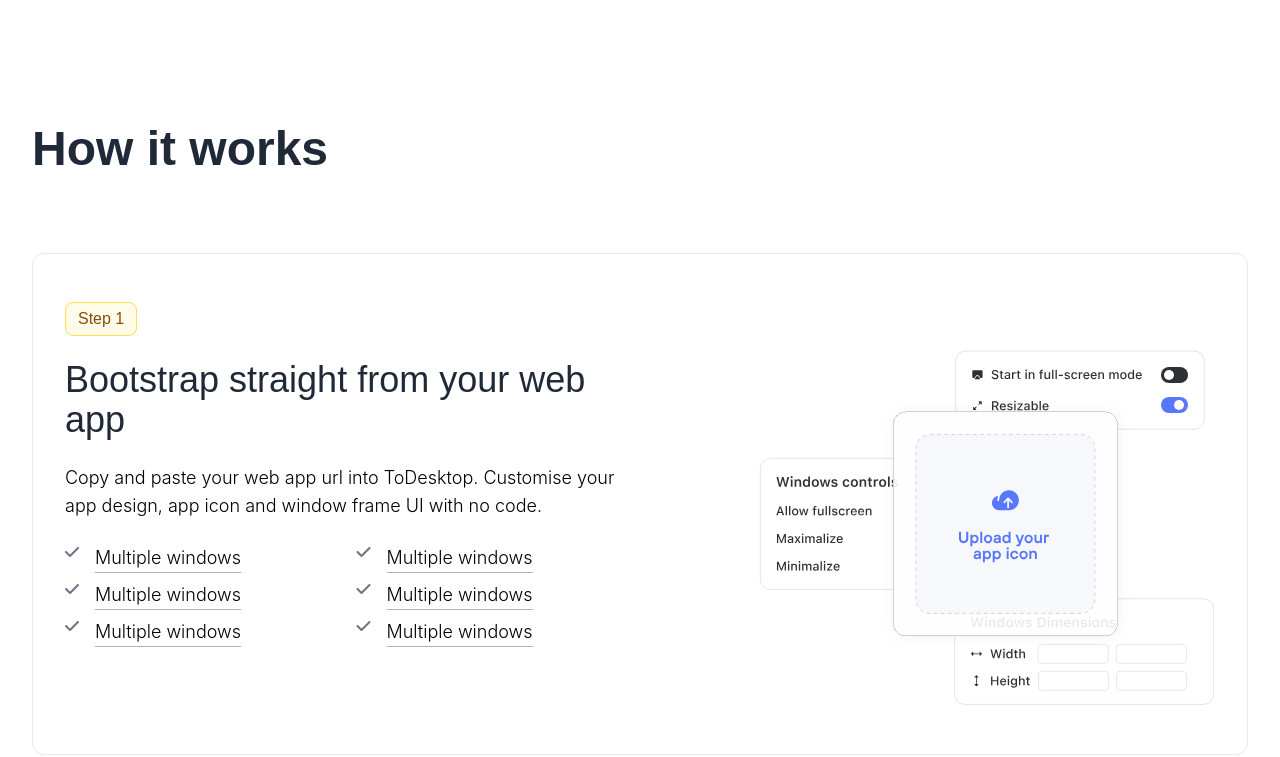
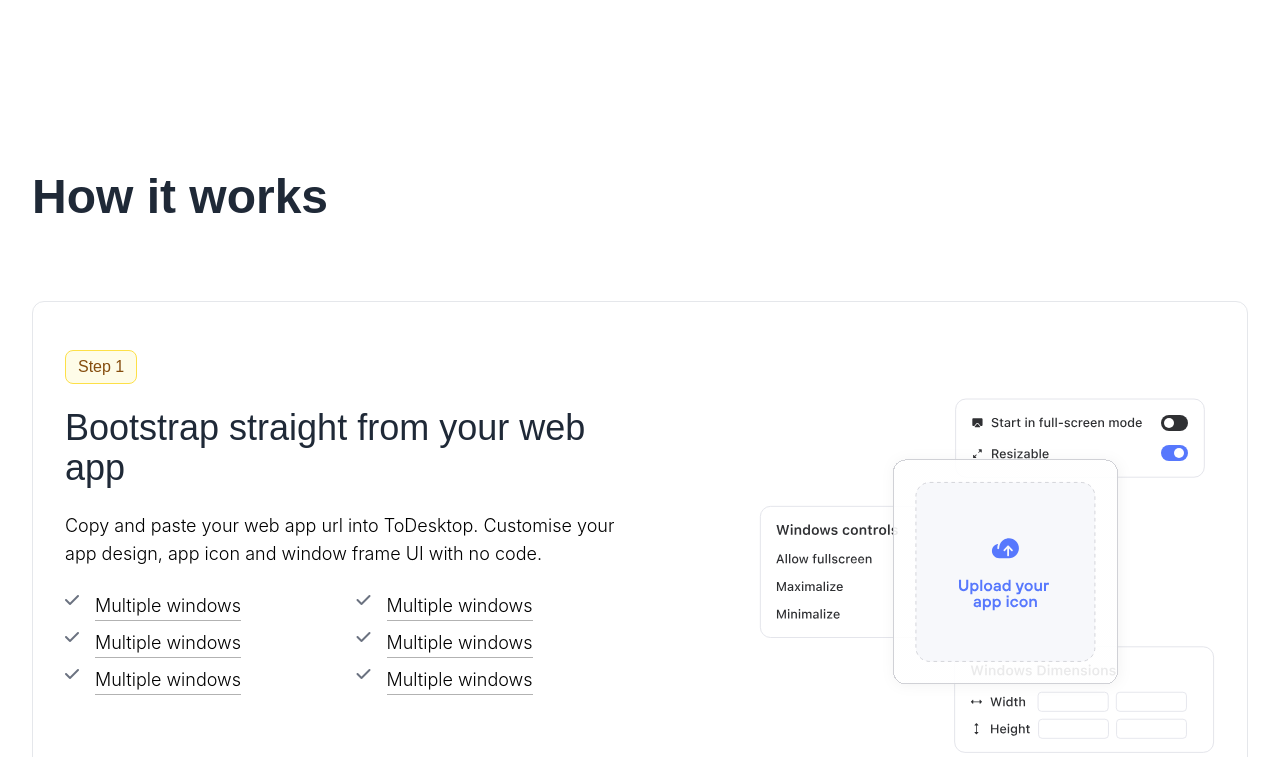
Before and after one commit to sayanash/Tailwind-practice, a website: page index.html in a window 1280 px wide. Shown: the part 1147-1904 px from the top of the page. Drawn offline with Linux system fonts and the light colour scheme.

Commit message:
Refactor spacing and margins for improved layout consistency

```diff
--- a/index.html
+++ b/index.html
@@ -258,7 +258,7 @@
     </div>
 
     <!-- Step by step -->
-    <div id="steps" class="flex flex-col gap-6 container mt-20">
+    <div id="steps" class="flex flex-col gap-6 container">
       <h2 class="text-5xl sm:font-semibold mb-14">How it works</h2>
       <div id="step1" class="rounded-xl border px-8 py-12 flex flex-col lg:flex-row justify-between">
           <div class="flex flex-col gap-6 lg:w-1/2">
@@ -372,7 +372,7 @@
 
     <!-- Bento grid -->
      <div id="bento-grid" class="container">
-      <h2 class="text-5xl sm:font-semibold mb-14">ToDesktop handles the details</h2>
+      <h2 class="text-5xl sm:font-semibold mb-4">ToDesktop handles the details</h2>
       <div id="grid-container" class="flex flex-col gap-6 lg:grid lg:grid-cols-3" style="grid-auto-rows: 96px;">
 
         <div class="row-start-1 row-end-3 group rounded-2xl gradient-hover-outer">
@@ -417,7 +417,6 @@
       </div>
      </div>
 
-
     <div class="h-[1000px]"></div>
    </main>
 </body>
--- a/style.css
+++ b/style.css
@@ -14,7 +14,7 @@
         @apply font-display font-medium text-gray-800;
     }
     .container{
-        @apply px-6 py-12 max-w-7xl mt-16 mx-auto lg:px-8 lg:mt-32;
+        @apply px-6 py-12 max-w-7xl mt-6 mx-auto lg:px-8 lg:mt-32;
     }
     .gradient-hover-outer {
         @apply p-[1px] bg-slate-200 hover:bg-gradient-to-br hover:from-red-200 hover:via-purple-200 hover:to-yellow-200;
```
Also changed, not shown: output.css.
